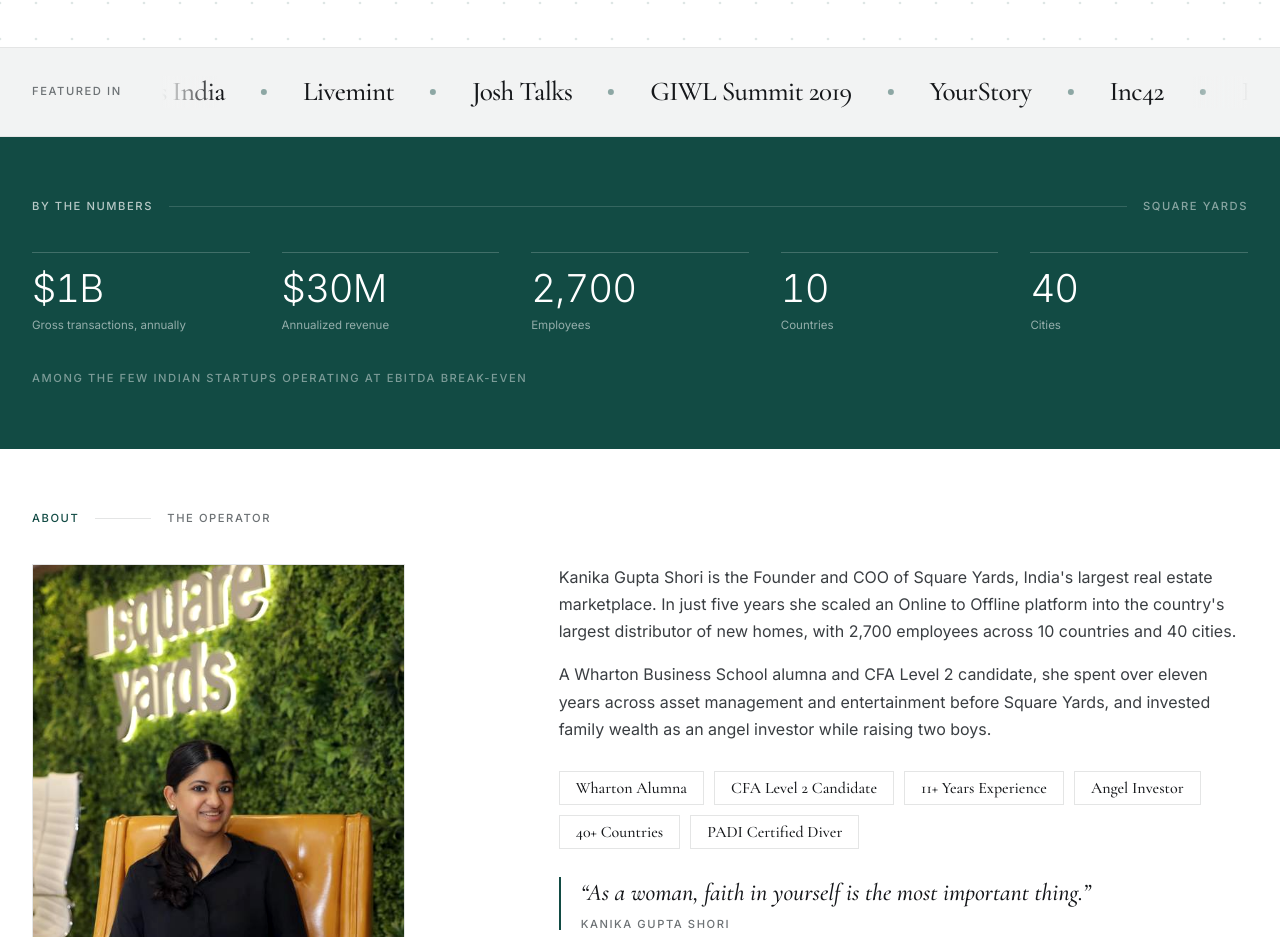
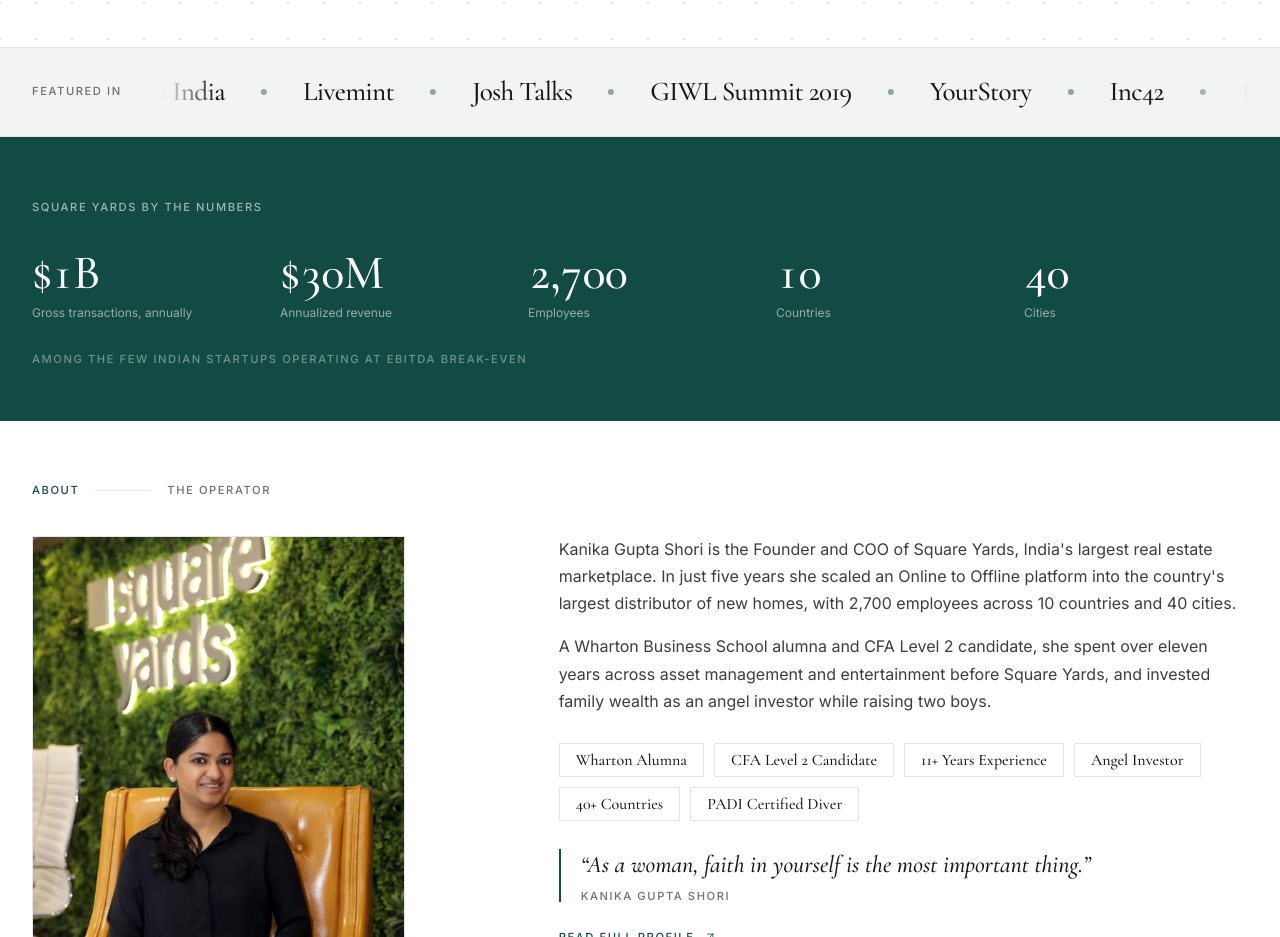
Before and after one commit to divabindal-web/kanikajmd, a Next.js app: page / in a window 1280 px wide. Shown: the part 897-1834 px from the top of the page. Built offline with nearby package versions, Linux system fonts and the light colour scheme.

Commit message:
Update Numbers.tsx

```diff
--- a/components/Numbers.tsx
+++ b/components/Numbers.tsx
@@ -3,22 +3,18 @@ import { stats } from "@/lib/content";
 
 export default function Numbers() {
   return (
-    <section className="bg-emerald px-5 py-14 text-paper sm:px-8 md:py-16">
+    <section className="bg-emerald px-5 py-12 text-paper sm:px-8 md:py-14">
       <div className="mx-auto max-w-7xl">
-        <div className="mb-10 flex items-center gap-4">
-          <span className="label text-paper/70">By the Numbers</span>
-          <span className="h-px flex-1 bg-white/15" />
-          <span className="label text-paper/50">Square Yards</span>
-        </div>
+        <span className="label text-paper/60">Square Yards by the numbers</span>
 
-        <div className="grid grid-cols-2 gap-x-6 gap-y-9 sm:grid-cols-3 lg:grid-cols-5 lg:gap-x-8">
+        <div className="mt-8 grid grid-cols-2 gap-x-6 gap-y-8 sm:grid-cols-3 lg:grid-cols-5">
           {stats.map((s, i) => (
             <Reveal key={i} delay={i * 0.04}>
-              <div className="border-t border-white/20 pt-4">
-                <div className="num font-sans text-3xl font-light leading-none tracking-tight text-paper sm:text-[2.4rem]">
+              <div>
+                <div className="num font-serif text-4xl font-medium leading-none tracking-tight text-paper sm:text-5xl">
                   <CountUp value={s.value} prefix={s.prefix} suffix={s.suffix} />
                 </div>
-                <p className="mt-2.5 text-[0.72rem] leading-snug text-paper/55">
+                <p className="mt-2 text-xs leading-snug text-paper/55">
                   {s.caption}
                 </p>
               </div>
@@ -26,7 +22,7 @@ export default function Numbers() {
           ))}
         </div>
 
-        <p className="label mt-10 text-paper/45">
+        <p className="label mt-8 text-paper/40">
           Among the few Indian startups operating at EBITDA break-even
         </p>
       </div>
```
